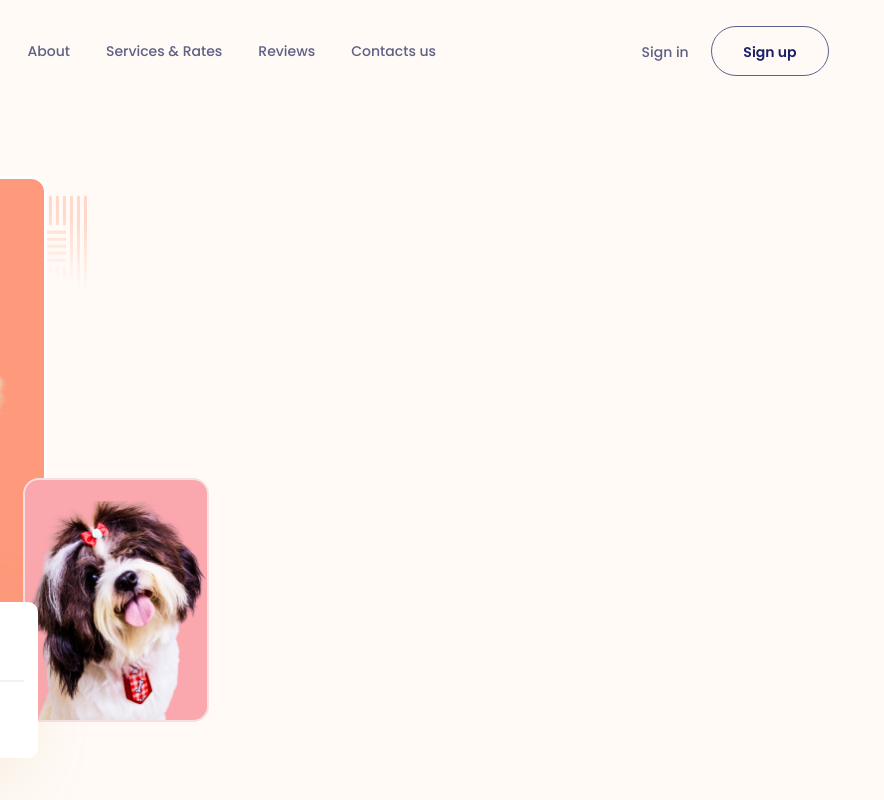
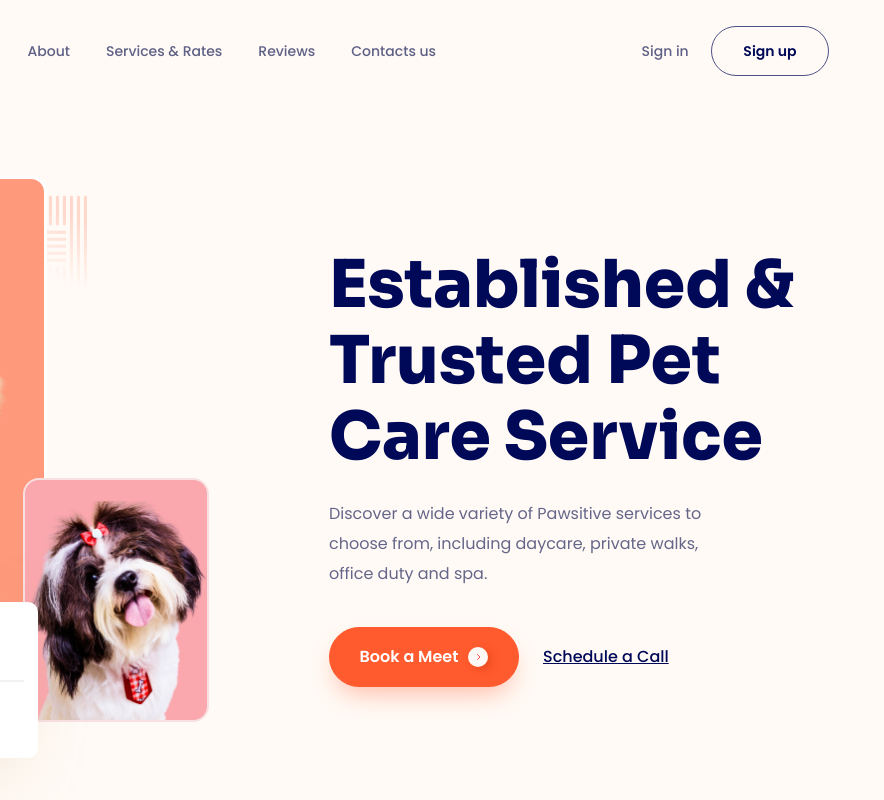
Before and after one commit to nguyenvanhuy1998/htmlcss-project-0401, a plain HTML site: page index.html in a window 1280 px wide. Shown: the full height of the page, 396-1280 px from the left. Drawn offline with Linux system fonts and the light colour scheme.

Commit message:
Làm phần Hero #3

```diff
--- a/assets/css/styles.css
+++ b/assets/css/styles.css
@@ -1,5 +1,9 @@
 * {
     box-sizing: border-box;
+}
+
+:root {
+    --primary-color: #FF5B2E
 }
 
 html {
@@ -38,7 +42,10 @@ a {
 .btn {
     --height: 56px;
     min-width: 130px;
-    display: inline-block;
+    display: inline-flex;
+    align-items: center;
+    justify-content: center;
+    column-gap: 10px;
     height: var(--height);
     line-height: var(--height);
     border-radius: 99px;
@@ -49,8 +56,27 @@ a {
     color: #000958;
 }
 
-.btn {
+.btn:hover {
     opacity: 0.9;
+    cursor: pointer;
+}
+
+.btn--primary {
+    color: #fff;
+    background: var(--primary-color);
+    border-color: var(--primary-color);
+}
+
+.btn__icon {
+    display: flex;
+    align-items: center;
+    justify-content: center;
+    width: 20px;
+    height: 20px;
+    border-radius: 50%;
+    background: #FFFAF5;
+    box-shadow: 4px 3px 10px -1px #BF290066;
+
 }
 
 .container {
@@ -105,6 +131,7 @@ a {
     display: flex;
     align-items: center;
     justify-content: space-between;
+    column-gap: 120px;
 }
 
 .hero__media {
@@ -209,3 +236,41 @@ a {
     background-color: #F2F2F2;
 
 }
+
+.hero__heading {
+    font-size: 6.6rem;
+    font-weight: 800;
+    line-height: 1.15;
+    color: #000958;
+}
+
+.hero__desc {
+    margin-top: 24px;
+    width: 390px;
+    font-size: 1.6rem;
+    line-height: 1.87;
+    color: #656689;
+}
+
+.hero__row {
+    margin-top: 38px;
+    display: flex;
+    align-items: center;
+    column-gap: 24px;
+}
+
+.hero__cta-btn {
+    --height: 60px;
+    min-width: 190px;
+    font-size: 1.6rem;
+    box-shadow: 0px 13px 26px -8px #FF5B2E6B;
+}
+
+.hero__cta-link {
+    font-size: 1.6rem;
+    font-weight: 500;
+    line-height: 1;
+    color: #000958;
+    text-decoration: underline;
+
+}
--- a/index.html
+++ b/index.html
@@ -140,6 +140,7 @@
         <section class="hero">
             <div class="container">
                 <div class="hero__inner">
+                    <!-- Hero media -->
                     <div class="hero__media">
                         <div class="hero__img-wrap">
                             <img
@@ -205,8 +206,42 @@
                             </section>
                         </div>
                     </div>
+                    <!-- Hero content -->
+                    <section class="hero__content">
+                        <h1 class="hero__heading">
+                            Established & Trusted Pet Care Service
+                        </h1>
+                        <p class="hero__desc">
+                            Discover a wide variety of Pawsitive services to
+                            choose from, including daycare, private walks,
+                            office duty and spa.
+                        </p>
+                        <div class="hero__row">
+                            <a href="#!" class="btn btn--primary hero__cta-btn">
+                                Book a Meet
+                                <span class="btn__icon">
+                                    <svg
+                                        width="9"
+                                        height="8"
+                                        viewBox="0 0 9 8"
+                                        fill="none"
+                                        xmlns="http://www.w3.org/2000/svg"
+                                    >
+                                        <path
+                                            d="M3.48584 1.5L5.98584 4L3.48584 6.5"
+                                            stroke="#FD5056"
+                                            stroke-linecap="round"
+                                            stroke-linejoin="round"
+                                        />
+                                    </svg>
+                                </span>
+                            </a>
+                            <a href="#!" class="hero__cta-link"
+                                >Schedule a Call</a
+                            >
+                        </div>
+                    </section>
                 </div>
-                <div class="section hero__content"></div>
             </div>
         </section>
     </body>
```
